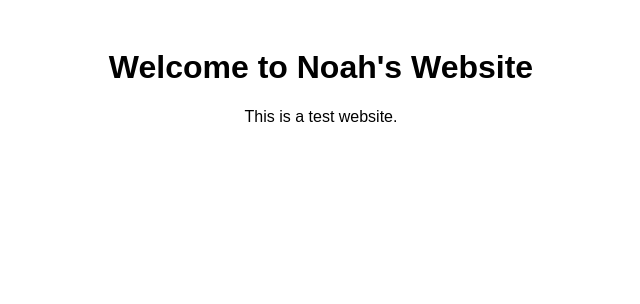
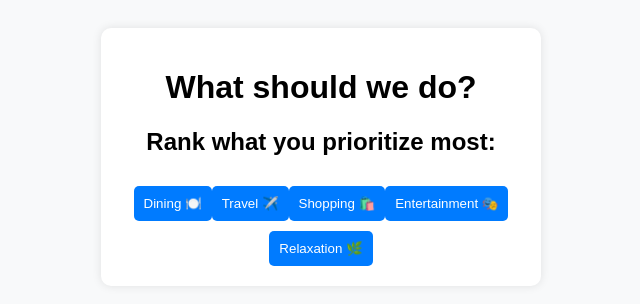
Before and after one commit to Nbaxter20/TripMatcher, a plain HTML site: page index.html in a window 1280 px wide. Shown: the whole page, without its empty margins (319-959 px from the left). Drawn offline with Linux system fonts and the light colour scheme.

Commit message:
Created project structure

```diff
--- a/index.html
+++ b/index.html
@@ -3,11 +3,19 @@
 <head>
     <meta charset="UTF-8">
     <meta name="viewport" content="width=device-width, initial-scale=1.0">
-    <title>My Website</title>
+    <title>Activity Quiz</title>
     <link rel="stylesheet" href="styles.css">
 </head>
 <body>
-    <h1>Welcome to Noah's Website</h1>
-    <p>This is a test website.</p>
+
+    <div class="quiz-container">
+        <h1>What should we do?</h1>
+        <div id="question-container">
+            <!-- Questions will be dynamically inserted here -->
+        </div>
+        <button id="next-btn" onclick="nextQuestion()" style="display: none;">Next</button>
+    </div>
+
+    <script src="script.js"></script>
 </body>
 </html>
--- /dev/null
+++ b/script.js
@@ -0,0 +1,82 @@
+const questionContainer = document.getElementById("question-container");
+const nextButton = document.getElementById("next-btn");
+
+// Define questions and their branching paths
+const questions = [
+  {
+    question: "Rank what you prioritize most:",
+    options: [
+      "Dining 🍽️",
+      "Travel ✈️",
+      "Shopping 🛍️",
+      "Entertainment 🎭",
+      "Relaxation 🌿",
+    ],
+    next: {
+      "Dining 🍽️": 1,
+      "Travel ✈️": 2,
+      "Shopping 🛍️": 3,
+      "Entertainment 🎭": 4,
+      "Relaxation 🌿": 5,
+    },
+  },
+  {
+    question: "What type of food do you crave?",
+    options: ["Street food", "Fine dining", "Casual dining"],
+    next: { "Street food": 6, "Fine dining": 6, "Casual dining": 6 },
+  },
+  {
+    question: "Do you prefer a nearby getaway or international trip?",
+    options: ["Nearby", "International"],
+    next: { Nearby: 6, International: 6 },
+  },
+  {
+    question: "Are you looking for clothes, souvenirs, or tech?",
+    options: ["Clothes", "Souvenirs", "Tech"],
+    next: { Clothes: 6, Souvenirs: 6, Tech: 6 },
+  },
+  {
+    question:
+      "Would you rather watch a movie, go to a concert, or visit an amusement park?",
+    options: ["Movie 🎥", "Concert 🎶", "Amusement park 🎢"],
+    next: { "Movie 🎥": 6, "Concert 🎶": 6, "Amusement park 🎢": 6 },
+  },
+  {
+    question: "Do you want a spa day, a beach trip, or a cozy home experience?",
+    options: ["Spa day 💆", "Beach trip 🏖️", "Cozy home 🏡"],
+    next: { "Spa day 💆": 6, "Beach trip 🏖️": 6, "Cozy home 🏡": 6 },
+  },
+  {
+    question: "Great choice! Here’s what we should do: 🎉",
+    options: [], // Final message
+    next: {},
+  },
+];
+
+let currentQuestionIndex = 0;
+
+function loadQuestion(index) {
+  const questionData = questions[index];
+  questionContainer.innerHTML = `<h2>${questionData.question}</h2>`;
+
+  if (questionData.options.length > 0) {
+    questionData.options.forEach((option) => {
+      const button = document.createElement("button");
+      button.innerText = option;
+      button.onclick = () => handleAnswer(option, index);
+      questionContainer.appendChild(button);
+    });
+  } else {
+    nextButton.style.display = "none"; // Hide next button if it's the last question
+  }
+}
+
+function handleAnswer(answer, index) {
+  if (questions[index].next[answer] !== undefined) {
+    currentQuestionIndex = questions[index].next[answer];
+    loadQuestion(currentQuestionIndex);
+  }
+}
+
+// Load the first question
+loadQuestion(currentQuestionIndex);
--- a/styles.css
+++ b/styles.css
@@ -1,5 +1,29 @@
 body {
     font-family: Arial, sans-serif;
     text-align: center;
+    background-color: #f8f9fa;
     padding: 20px;
 }
+
+.quiz-container {
+    background: white;
+    max-width: 400px;
+    margin: auto;
+    padding: 20px;
+    border-radius: 10px;
+    box-shadow: 0px 0px 10px rgba(0, 0, 0, 0.1);
+}
+
+button {
+    background-color: #007bff;
+    color: white;
+    border: none;
+    padding: 10px;
+    margin-top: 10px;
+    cursor: pointer;
+    border-radius: 5px;
+}
+
+button:hover {
+    background-color: #0056b3;
+}
```
